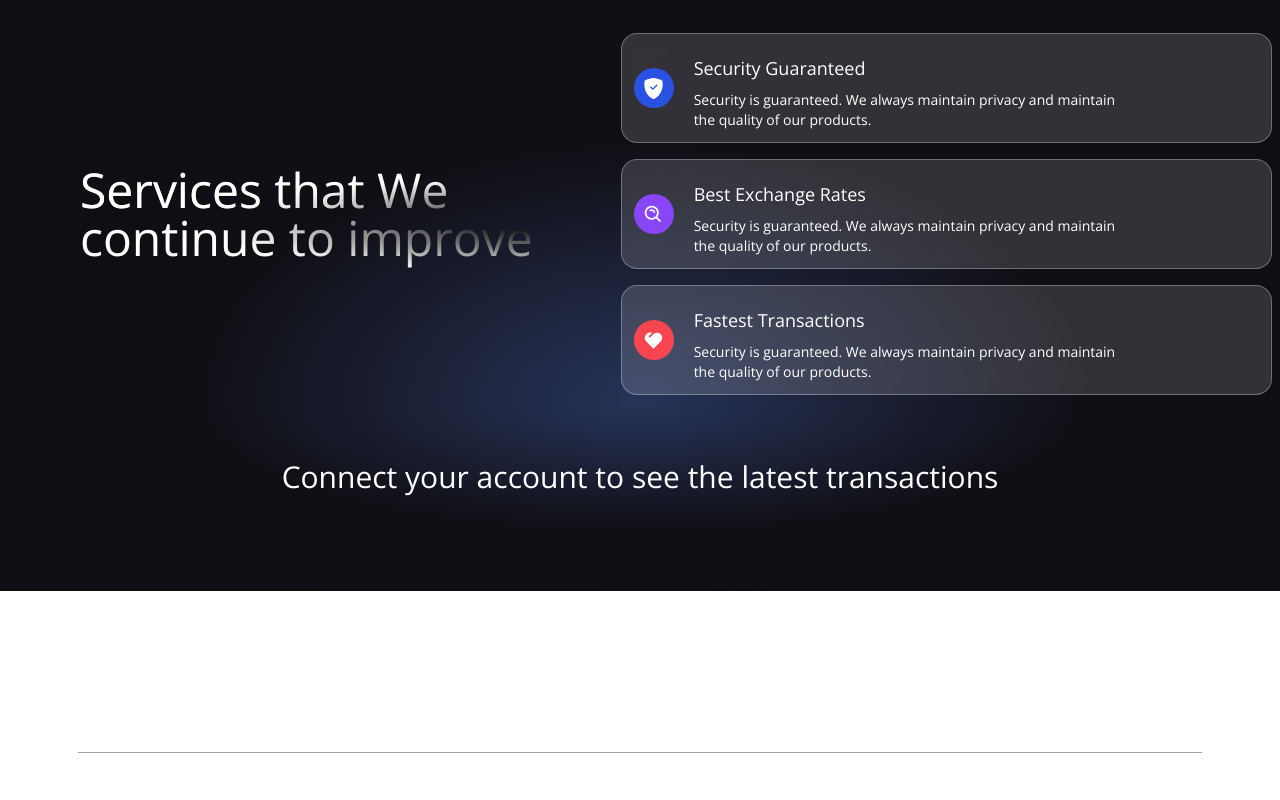
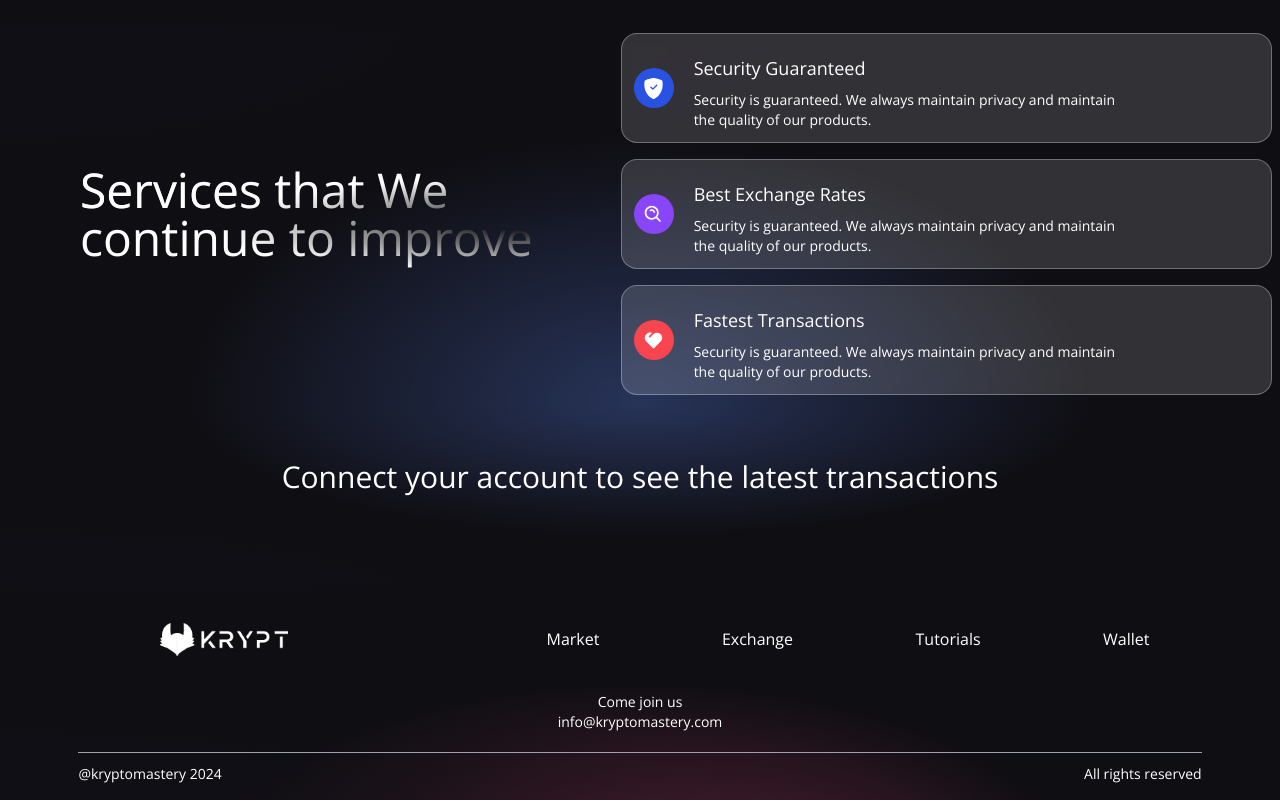
Before and after one commit to bryanangjy/Web3.0, a React (Vite) app in the folder client/: page / in a window 1280 px wide. Shown: the part 732-1532 px from the top of the page. Built offline with nearby package versions, Linux system fonts and the light colour scheme.

Commit message:
footer changes

```diff
--- a/client/src/components/Footer.jsx
+++ b/client/src/components/Footer.jsx
@@ -2,7 +2,7 @@ import logo from '../../images/logo.png';
 
 const Footer = () => {
     return (
-        <div className="w-full flex md:justify-center justify-between items-center flex-col p-4 gradient-bd-footer">
+        <div className="w-full flex md:justify-center justify-between items-center flex-col p-4 gradient-bg-footer">
             <div className="w-full flex sm:flex-row flex-col justify-between items-center my-4">
                 <div className="flex flex-[0.5] justify-center items-center">
                     <img src={logo} alt="logo" className="w-32" />
--- a/client/tailwind.config.js
+++ b/client/tailwind.config.js
@@ -8,6 +8,9 @@ module.exports = {
       body: ["Open Sans", "sans-serif"],
     },
     extend: {
+      backgroundImage: {
+        'custom-gradient': 'radial-gradient(at 0% 0%, hsla(253,16%,7%,1), transparent 50%)',
+      },
       screens: {
         mf: "990px",
       },
```
